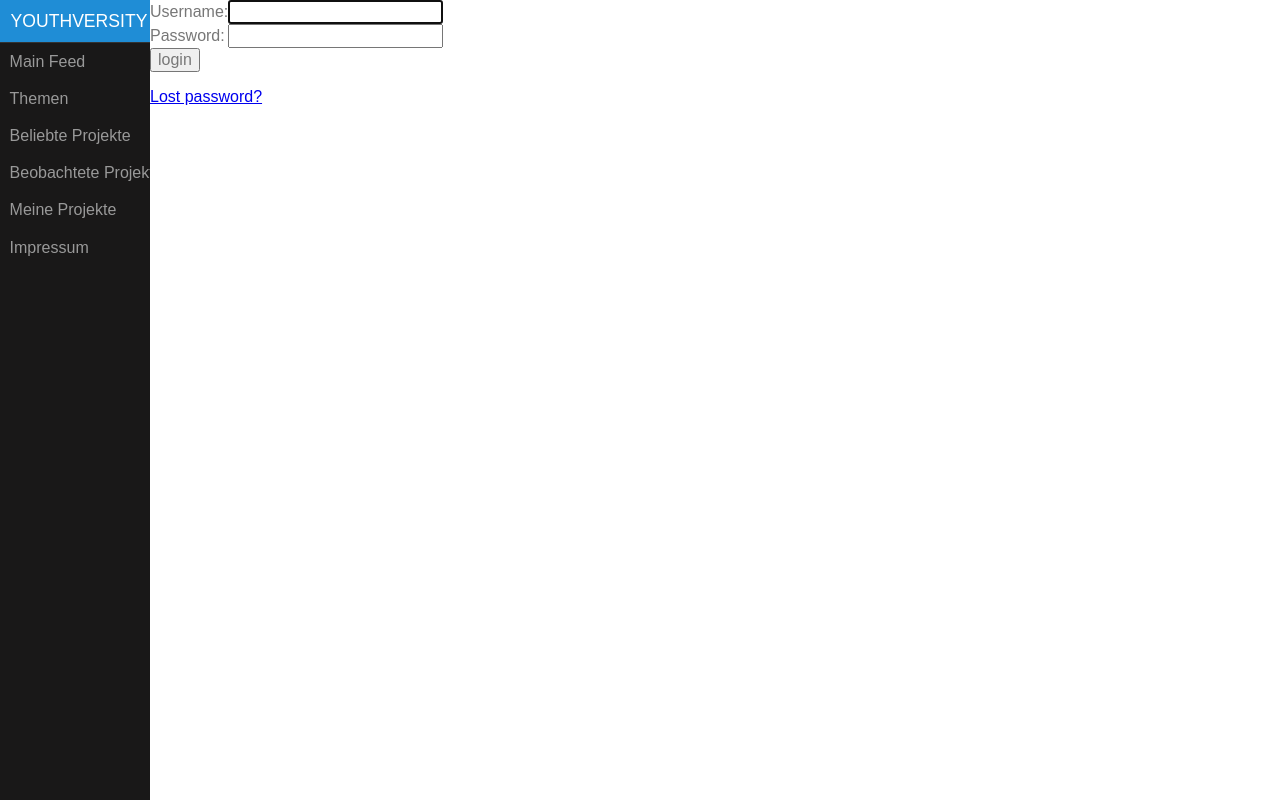
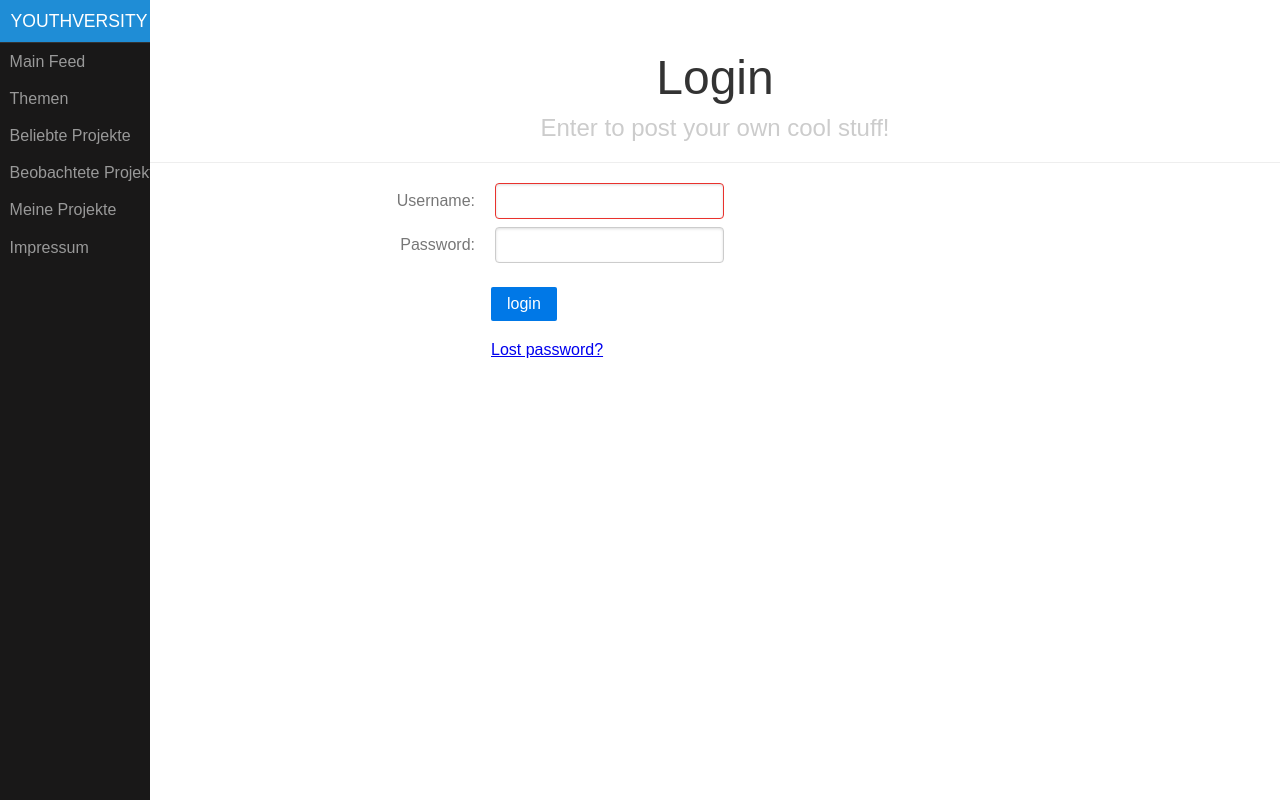
Before and after one commit to 61a58e50be/youthversity, a Django app: page /accounts/login/ in a window 1280 px wide. Run offline with Django 3.2, Linux system fonts and the light colour scheme.

Commit message:
styled the login page

```diff
--- a/youthversity/backend/static/sidemenu.css
+++ b/youthversity/backend/static/sidemenu.css
@@ -40,7 +40,7 @@ This is the parent `<div>` that contains the menu and the content area.
 The content `<div>` is where all your content goes.
 */
 .content {
-    margin: 0 auto;
+    margin: 20px auto;
     padding: 0 2em;
     max-width: 800px;
     margin-bottom: 50px;
--- a/youthversity/backend/templates/registration/login.html
+++ b/youthversity/backend/templates/registration/login.html
@@ -1,7 +1,12 @@
 {% extends "base.html" %}
 
 {% block content %}
-
+<div class="header">
+    <h1>Login</h1>
+    <h2>Enter to post your own cool stuff!</h2>
+</div>
+<div class="content-wrapper">
+  <div class="content">
     {% if form.errors %}
     <p>Your username and password didn't match. Please try again.</p>
     {% endif %}
@@ -14,25 +19,27 @@
         <p>Please login to see this page.</p>
         {% endif %}
     {% endif %}
-
-<form method="post" action="{% url 'login' %}">
+    <form method="post" action="{% url 'login' %}"
+      class="pure-form pure-form-aligned">
       {% csrf_token %}
-<table>
-<tr>
+      <div class="pure-control-group">
           <td>{{ form.username.label_tag }}</td>
           <td>{{ form.username }}</td>
-</tr>
-<tr>
+      </div>
+      <div class="pure-control-group">
           <td>{{ form.password.label_tag }}</td>
           <td>{{ form.password }}</td>
-</tr>
-</table>
+      </div>
 
-<input type="submit" value="login">
+      <div class="pure-controls">
+        <input type="submit" value="login"  class="pure-button pure-button-primary">
       <input type="hidden" name="next" value="{{ next }}">
-</form>
 
         {# Assumes you setup the password_reset view in your URLconf #}
         <p><a href="{% url 'password_reset' %}">Lost password?</a></p>
+        </div>
+    </form>
+  </div>
+</div>
 
 {% endblock %}
```
Lines whose indentation alone changed are shown as unchanged.
